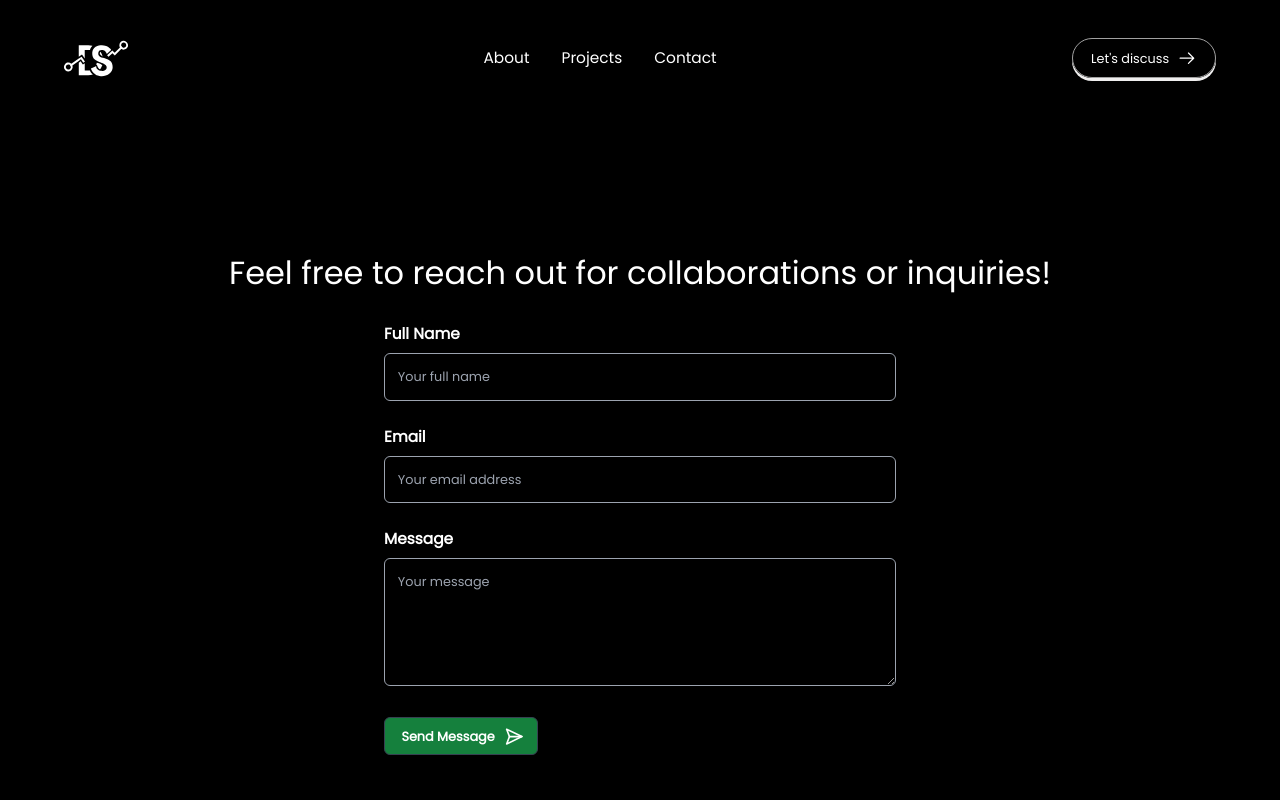
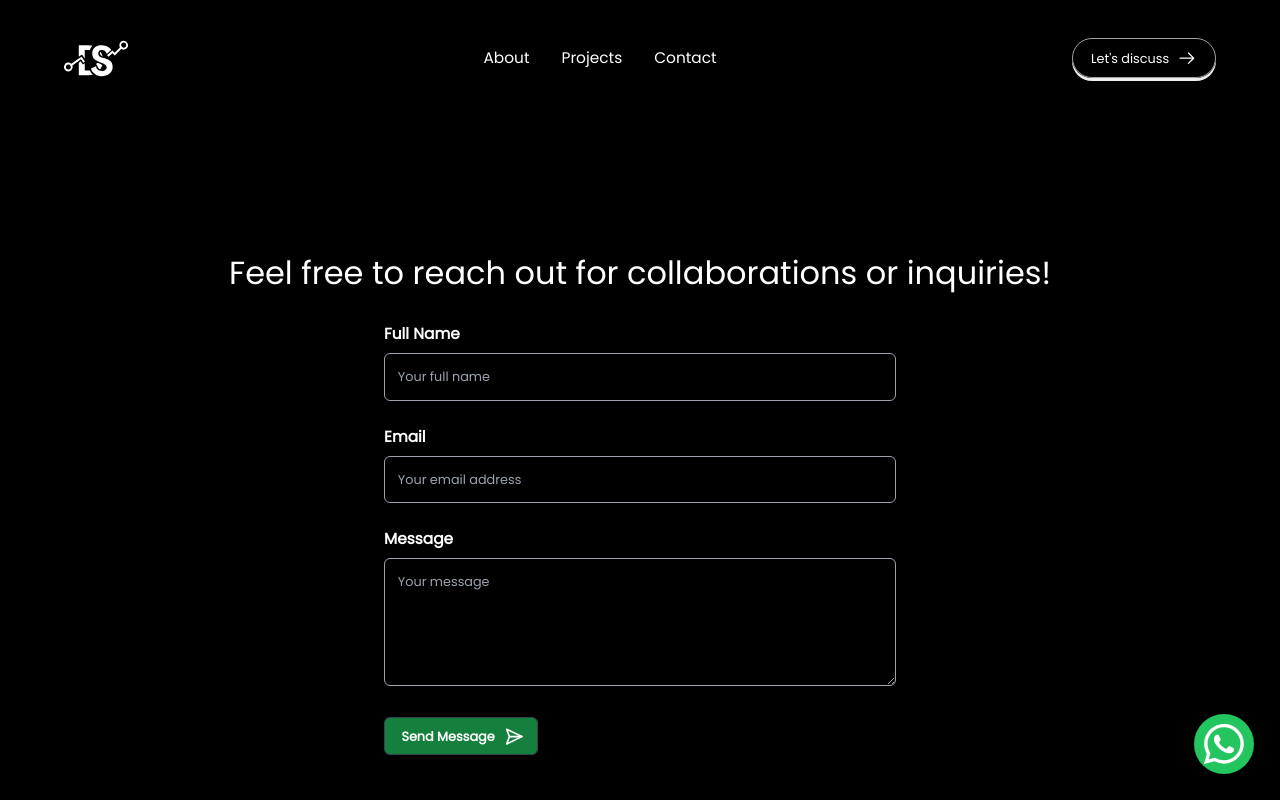
Before and after one commit to Sammyarc/portfolio-website, a React (Vite) app: page /contact in a window 1280 px wide. Shown: the top 800 px of the page. Built offline with nearby package versions, Linux system fonts and the light colour scheme.

Commit message:
Added whatsapp button for easy contact

```diff
--- a/src/Pages/Contact.jsx
+++ b/src/Pages/Contact.jsx
@@ -1,6 +1,7 @@
 import ContactMe from "../components/Contact/ContactMe"
 import Footer from "../components/Footer/Footer"
 import Navbar from "../components/Navbar/Navbar"
+import Button from "../components/WhatsApp/Button";
 
 
 const Contact = () => {
@@ -12,7 +13,8 @@ const Contact = () => {
           </main>
           <footer>
             <Footer />
-          </footer>
+      </footer>
+      <Button />
     </div>
   )
 }
```
